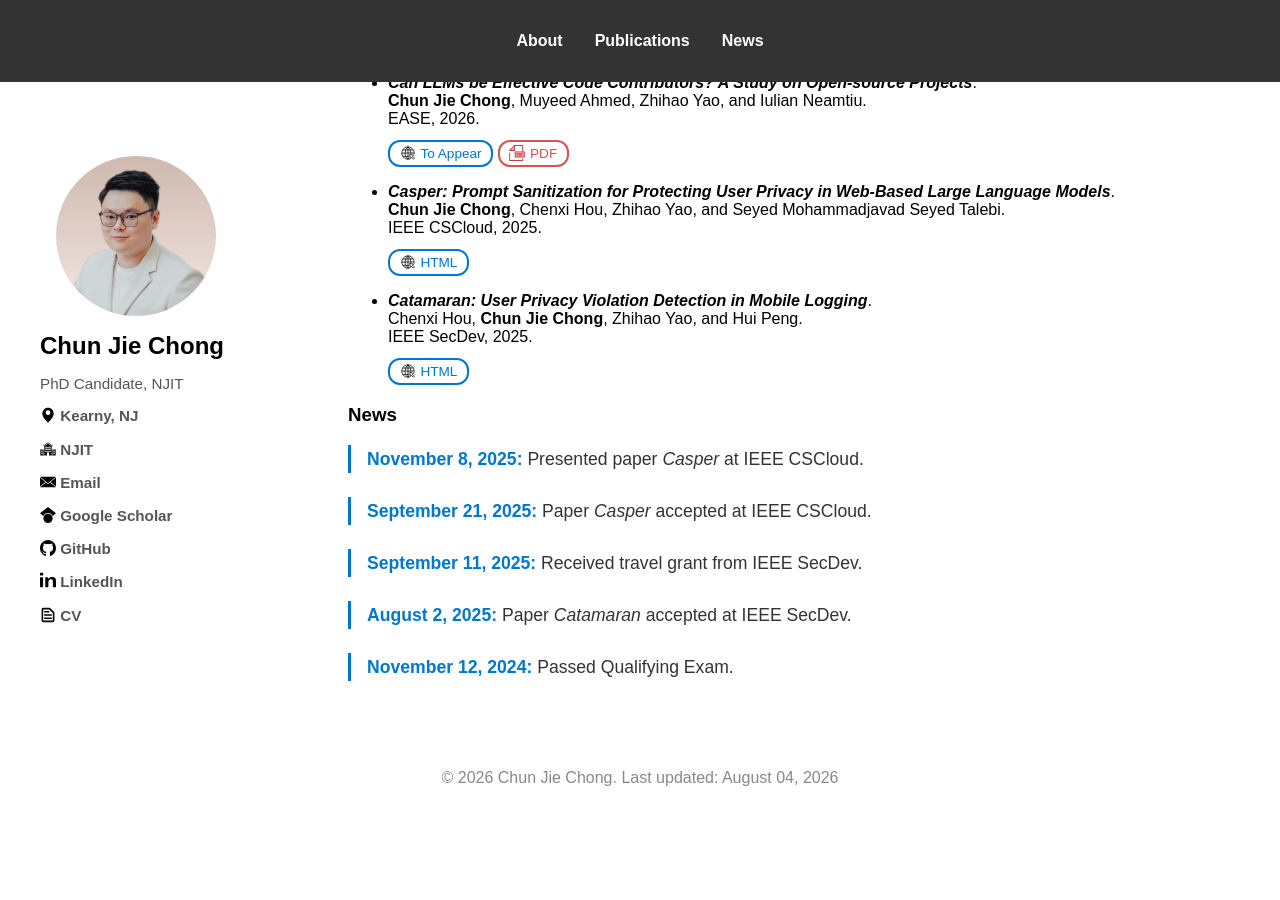
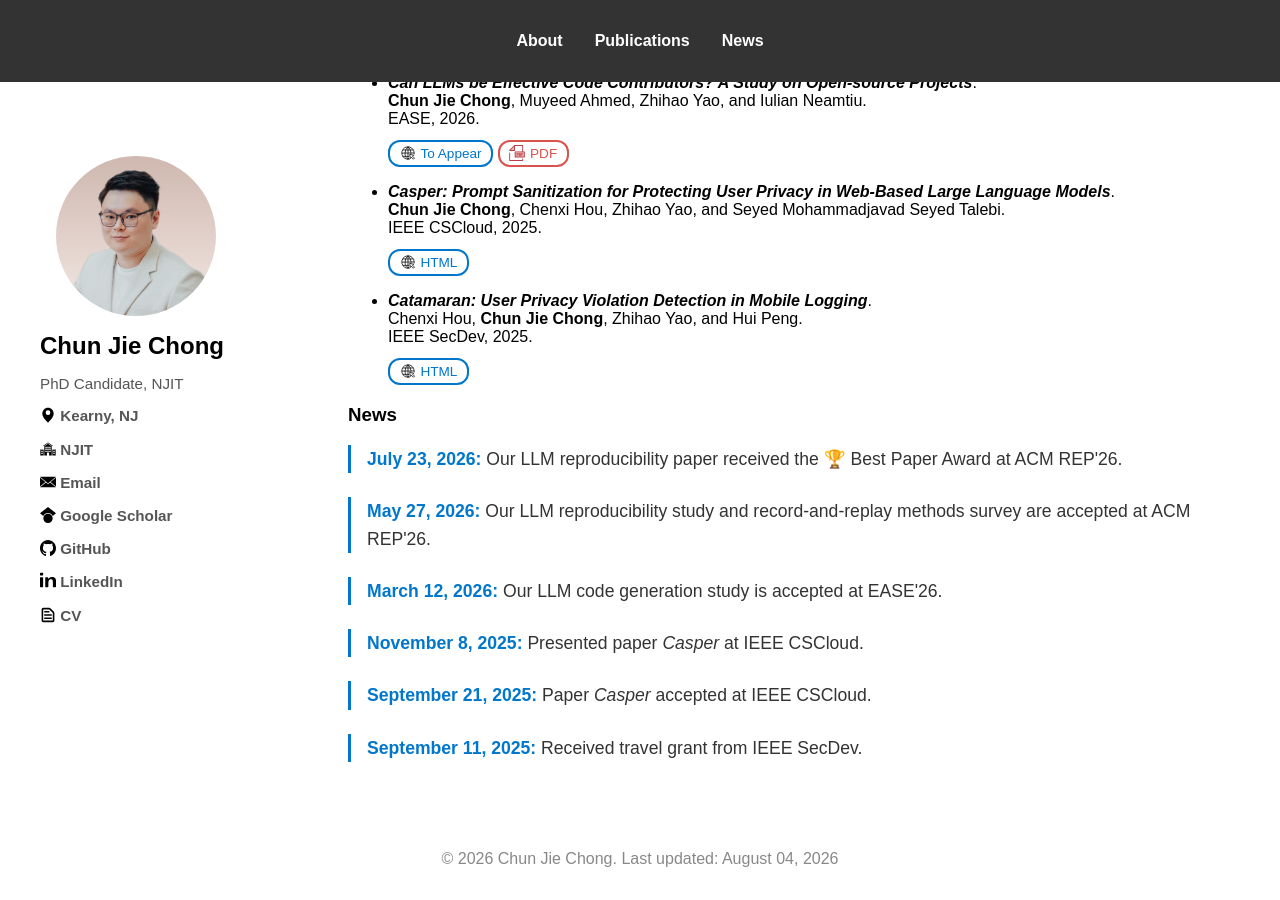
Before and after one commit to Chun-Jie-Chong/chunjiechong.com, a Jekyll site: the page built from index.md, in a window 1280 px wide and 900 px high, scrolled down 508 px. Built offline with Jekyll 4.4.1, drawn with Linux system fonts in a browser that asks for light colours; before the commit the page ends 1327 px from its top, so only the background shows below that.

Commit message:
Added news entries

```diff
--- a/_data/news.yml
+++ b/_data/news.yml
@@ -1,4 +1,10 @@
 items:
+  - date: "July 23, 2026:"
+    text: "Our LLM reproducibility paper received the 🏆 Best Paper Award at ACM REP'26."
+  - date: "May 27, 2026:"
+    text: "Our LLM reproducibility study and record-and-replay methods survey are accepted at ACM REP'26."
+  - date: "March 12, 2026:"
+    text: "Our LLM code generation study is accepted at EASE'26."
   - date: "November 8, 2025:"
     text: "Presented paper <em>Casper</em> at IEEE CSCloud."
   - date: "September 21, 2025:"
```
